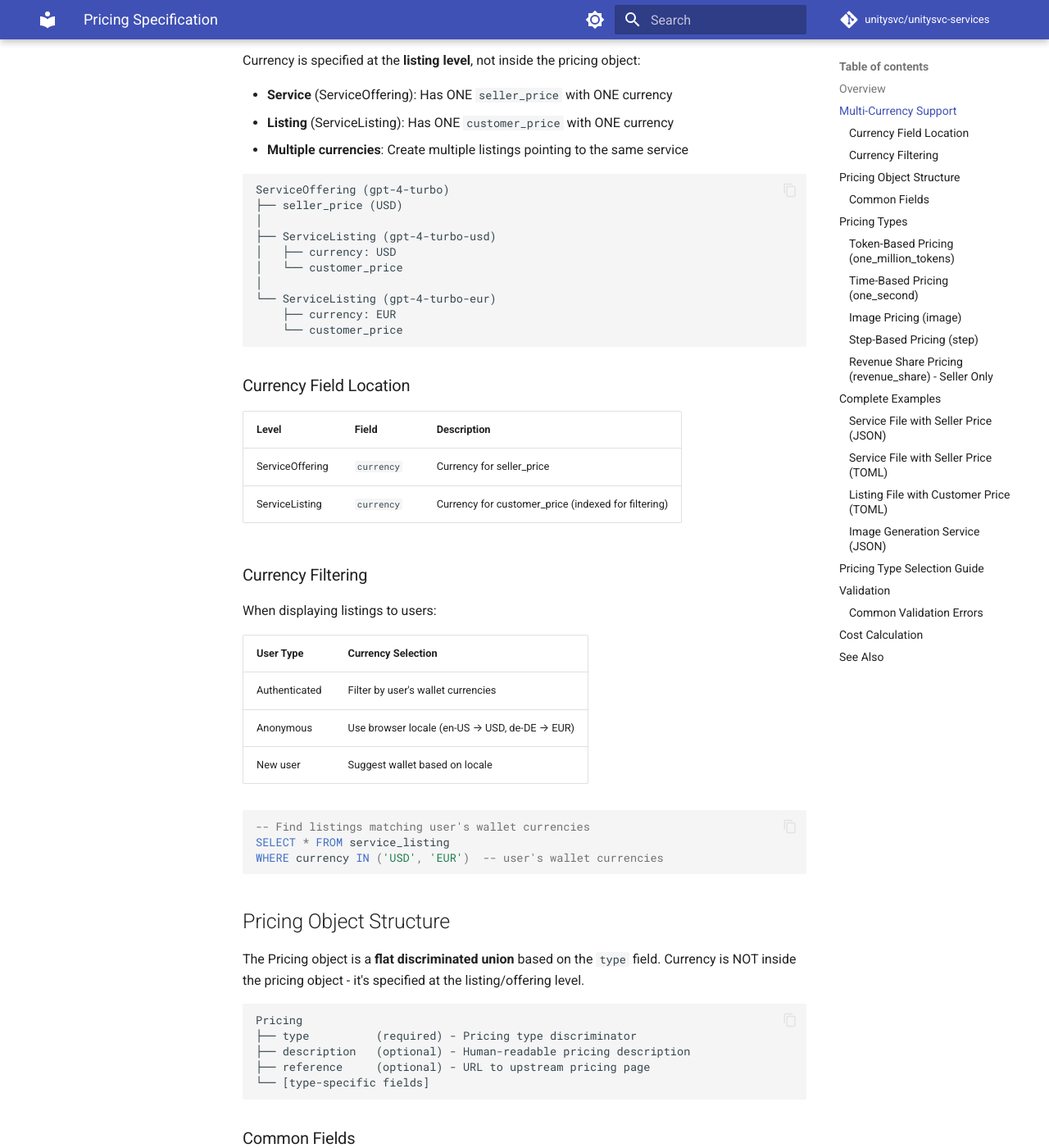
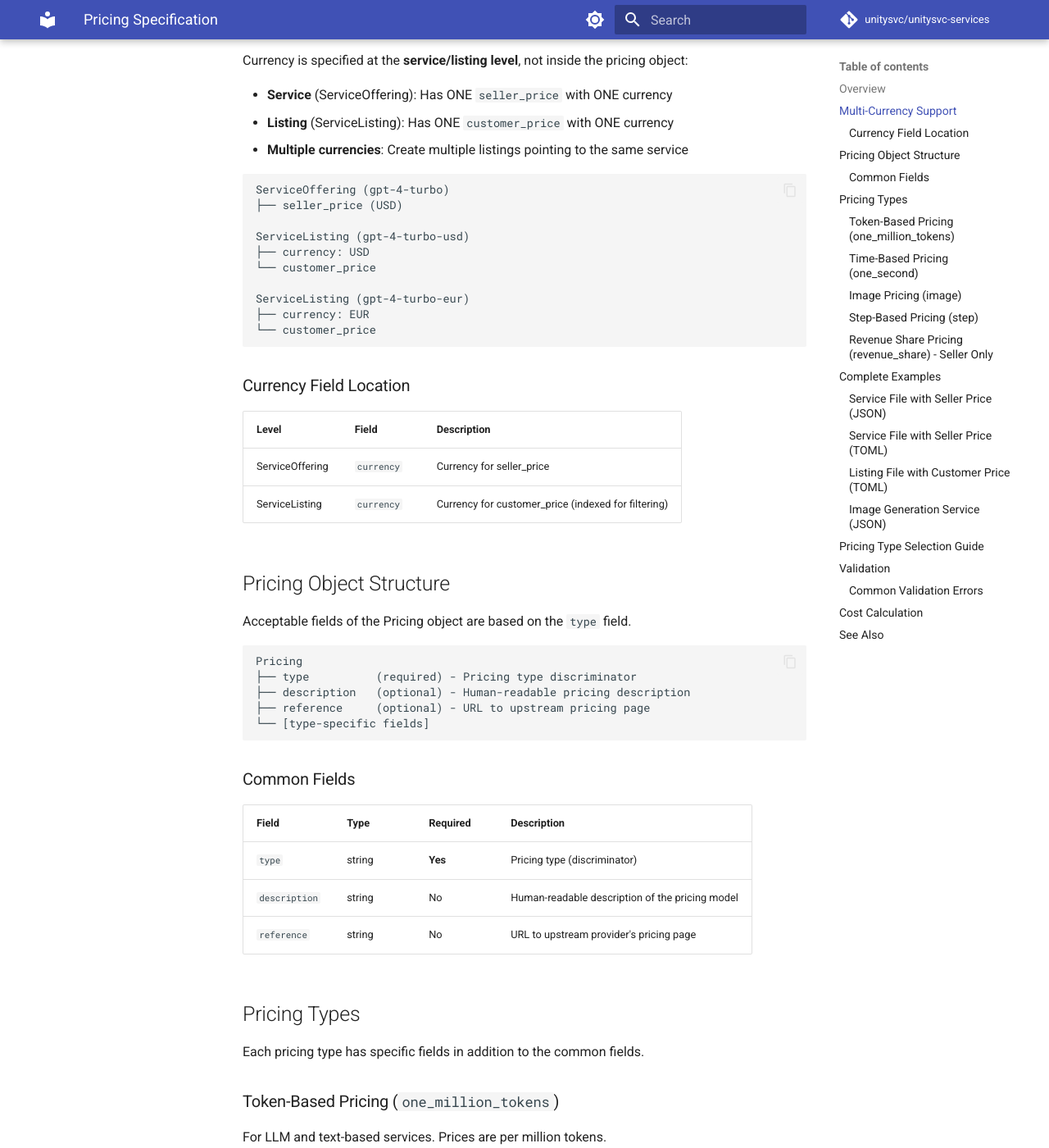
Before and after one commit to unitysvc/unitysvc-services, an MkDocs documentation site: the page built from docs/pricing.md, in a window 1280 px wide and 1400 px high, scrolled down 753 px. Shown: the whole window at 82% size. Built offline with MkDocs 1.6.1 and Material for MkDocs 9.7.7, drawn with Linux system fonts in a browser that asks for light colours; comment, search, counter and statistics services are not loaded.

Commit message:
update doc

````diff
--- a/docs/pricing.md
+++ b/docs/pricing.md
@@ -26,14 +26,14 @@ Currency is specified at the **listing level**, not inside the pricing object:
 ```
 ServiceOffering (gpt-4-turbo)
 ├── seller_price (USD)
-│
-├── ServiceListing (gpt-4-turbo-usd)
-│   ├── currency: USD
-│   └── customer_price
-│
-└── ServiceListing (gpt-4-turbo-eur)
-    ├── currency: EUR
-    └── customer_price
+
+ServiceListing (gpt-4-turbo-usd)
+├── currency: USD
+└── customer_price
+
+ServiceListing (gpt-4-turbo-eur)
+├── currency: EUR
+└── customer_price
 ```
 
 ### Currency Field Location
@@ -43,25 +43,9 @@ ServiceOffering (gpt-4-turbo)
 | ServiceOffering | `currency` | Currency for seller_price                           |
 | ServiceListing  | `currency` | Currency for customer_price (indexed for filtering) |
 
-### Currency Filtering
-
-When displaying listings to users:
-
-| User Type     | Currency Selection                            |
-| ------------- | --------------------------------------------- |
-| Authenticated | Filter by user's wallet currencies            |
-| Anonymous     | Use browser locale (en-US → USD, de-DE → EUR) |
-| New user      | Suggest wallet based on locale                |
-
-```sql
--- Find listings matching user's wallet currencies
-SELECT * FROM service_listing
-WHERE currency IN ('USD', 'EUR')  -- user's wallet currencies
-```
-
 ## Pricing Object Structure
 
-The Pricing object is a **flat discriminated union** based on the `type` field. Currency is NOT inside the pricing object - it's specified at the listing/offering level.
+Acceptable fields of the Pricing object are based on the `type` field.
 
 ```
 Pricing
````
Also changed, not shown: other parts of docs/pricing.md (+1 -1 lines).
